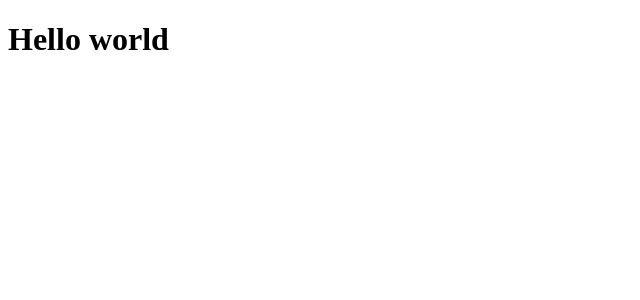
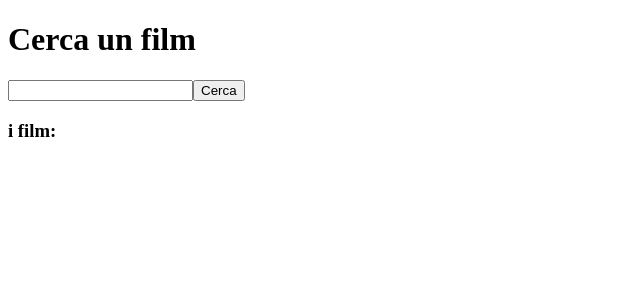
Before and after one commit to Marcomagnano93/vite-boolflix, a Vue app: page / in a window 1280 px wide. Shown: the top 300 px of the page, without its empty margins (0-640 px from the left). Built offline with nearby package versions, Linux system fonts and the light colour scheme; the HTML template or start-up script is replaced by a standard one.

Commit message:
ADD: milestone 1

```diff
--- a/index.html
+++ b/index.html
@@ -4,7 +4,7 @@
     <meta charset="UTF-8" />
     <link rel="icon" type="image/svg+xml" href="/vite.svg" />
     <meta name="viewport" content="width=device-width, initial-scale=1.0" />
-    <title>Vite + Vue</title>
+    <title>Boolflix</title>
   </head>
   <body>
     <div id="app"></div>
--- a/src/App.vue
+++ b/src/App.vue
@@ -1,11 +1,34 @@
 <script>
+import SearchBar from './components/SearchBar.vue';
+import CardsSection from './components/CardsSection.vue';
+import {store} from './store.js'
+
+export default{
+
+  components: {
+    SearchBar,
+    CardsSection,
+
+  }
+}
+
 
 </script>
 
 <template>
-<div class="red">
-  <h1>Hello world</h1>
-</div>
+  <div class="container">
+
+    <div class="red">
+      <h1>Cerca un film</h1>
+    </div>
+
+    <SearchBar/>
+
+    <CardsSection/>
+
+  </div>
+
+
 </template>
 
 <style>
--- a/src/assets/scss/general.scss
+++ b/src/assets/scss/general.scss
@@ -1,2 +1,3 @@
 @use './style/utility.scss';
 @use './style/reset.scss';
+@use './style/layout.scss';
--- a/src/assets/scss/style/reset.scss
+++ b/src/assets/scss/style/reset.scss
@@ -3,3 +3,7 @@
     margin: 0;
     box-sizing: border-box;
 }
+
+ul {
+    list-style: none;
+}
--- /dev/null
+++ b/src/components/Card.vue
@@ -0,0 +1,27 @@
+<script>
+export default {
+    props: {
+       title: String,
+       originalTitle: String,
+       originalLanguage: String,
+       voteAverage: Number
+    }
+
+}
+
+</script>
+
+<template>
+    <ol>
+        <li><span>Titolo: </span>{{ title }}</li>
+        <li><span>Titolo originale: </span>{{ originalTitle }}</li>
+        <li><span>Lingua originale: </span>{{ originalLanguage }}</li>
+        <li><span>Punteggio: </span>{{ voteAverage }}</li>
+    </ol>
+</template>
+
+<style>
+span{
+    color: red;
+}
+</style>
--- /dev/null
+++ b/src/components/CardsSection.vue
@@ -0,0 +1,38 @@
+<script>
+import {store} from '../store.js';
+import Card from './Card.vue'
+
+export default{
+
+data() {
+  return {
+      store: store,
+
+      }
+    },
+components: {
+    Card,
+
+    }
+}
+</script>
+
+<template>
+    <h3>i film:</h3>
+    <ul>
+        <li
+        v-for="(movie, i) in store.filteredMovies"
+        >
+            <card
+            :title="movie.title"
+            :originalTitle="movie.original_title"
+            :originalLanguage="movie.original_language"
+            :voteAverage="movie.vote_average"
+            />
+        </li>
+    </ul>
+</template>
+
+<style>
+
+</style>
--- /dev/null
+++ b/src/components/SearchBar.vue
@@ -0,0 +1,42 @@
+<script>
+import axios from 'axios';
+import {store} from '../store.js';
+
+
+export default{
+
+data() {
+  return {
+      userSearch: '',
+
+  }
+},
+methods: {
+  fetchData(search){
+    axios.get(`https://api.themoviedb.org/3/search/movie?api_key=48511f7dd11f8a5f8b87b3ac0839794f&query=${search}`).then((res) => {
+      // console.log(res);
+      // console.log(res.data);
+
+      store.filteredMovies = res.data.results
+      console.log(store.filteredMovies)
+
+    })
+  }
+}
+}
+</script>
+
+<template>
+
+    <input type="text" v-model="userSearch" @keyup.enter="fetchData(userSearch)">
+    <button @click="fetchData(userSearch)"
+    >
+        Cerca
+    </button>
+
+
+</template>
+
+<style>
+
+</style>
--- /dev/null
+++ b/src/store.js
@@ -0,0 +1,6 @@
+import { reactive } from 'vue';
+
+export const store = reactive({
+   filteredMovies: [],
+
+})
```
